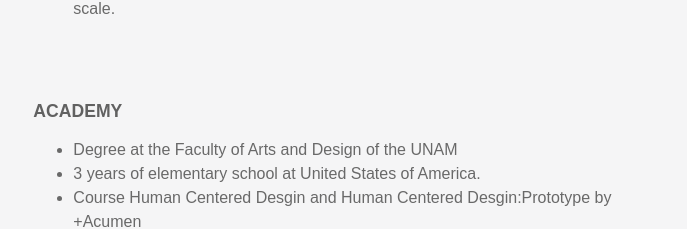
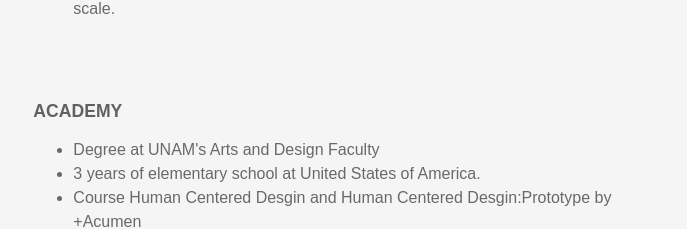
Before and after one commit to ecazaresc/book, a React (Create React App) app: page /home in a window 1280 px wide. Shown: the part 1112-1341 px from the top of the page, without its empty margins (540-1227 px from the left). Built offline with nearby package versions, Linux system fonts and the light colour scheme; a web font is replaced by a local one.

Commit message:
fix traducciones

```diff
--- a/src/assets/lang/en.js
+++ b/src/assets/lang/en.js
@@ -557,7 +557,7 @@ let en = {
         academyinfo: {
             title: 'Academy',
             bullets: [
-                'Degree at the Faculty of Arts and Design of the UNAM',
+                "Degree at UNAM's Arts and Design Faculty",
                 '3 years of elementary school at United States of America.',
                 'Course Human Centered Desgin and Human Centered Desgin:Prototype by +Acumen',
                 'Courses UX Introduction, User Needs assements and UX Fudamentals by edx.org and coursera.com',
--- a/src/assets/lang/es.js
+++ b/src/assets/lang/es.js
@@ -20,7 +20,7 @@ let es = {
     ],
     onboard: {
         welcome:'Bienvenid@',
-        welcomeText:'Gracias por tu interés en mi trabajo, antes de empezar, elige tu idioma:',
+        welcomeText:'Gracias por tu interés en mi trabajo, antes de empezar, elija su idioma:',
         role:'Rol',
         roleText:'Cool, ahora dejame saber cual de estas opciones encaja mejor con tu perfil.',
         roleEngine:'ingenieria',
```
